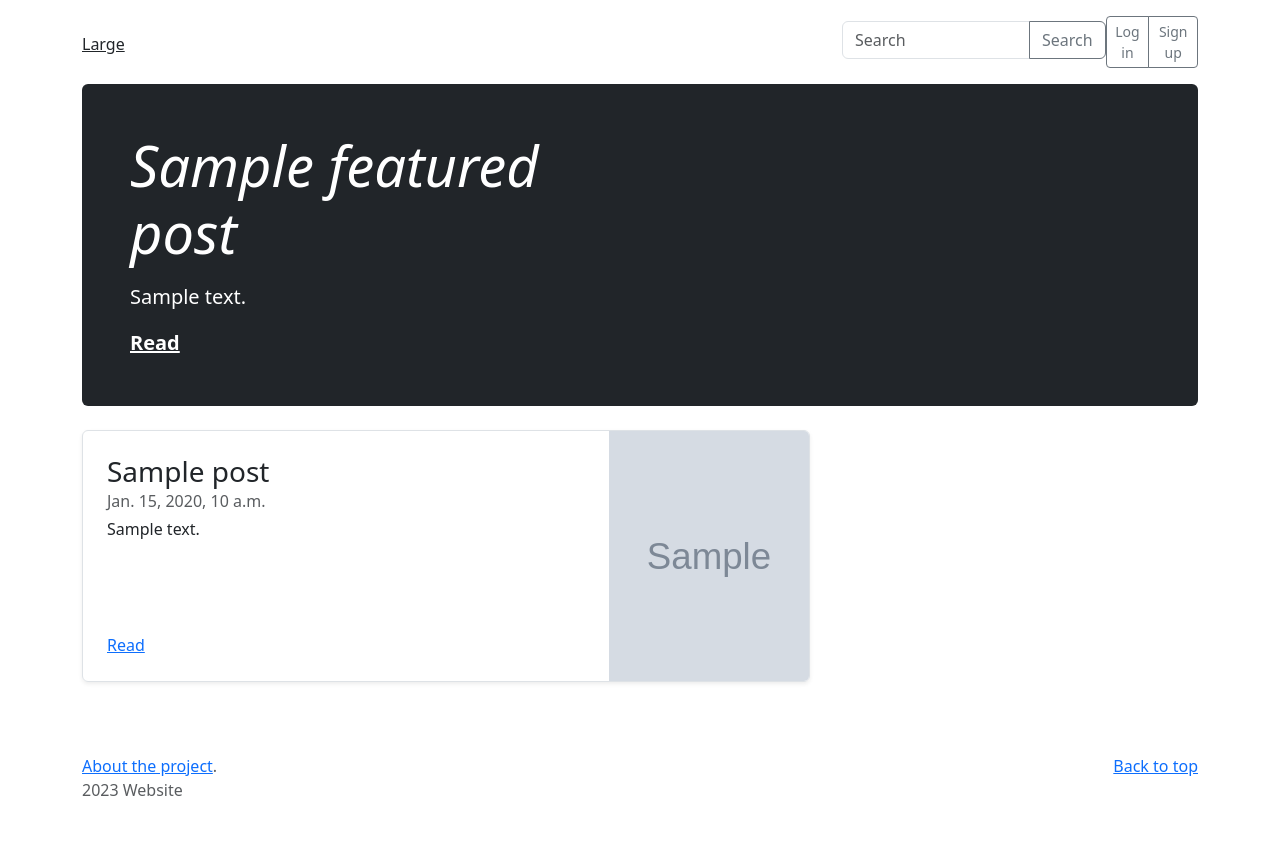
After one commit to choodfire/dictionary, a Django app: template post/templates/post/searchResults.html in a window 1280 px wide. The commit adds this page. Run offline with Django 3.2, Linux system fonts and the light colour scheme; the template is opened without the code that fills it: most values are stand-ins (such as "Sample title", 1, 10 or a date in 2020); grey boxes marked "Sample" are stand-in pictures.

Commit message:
added search

```diff
--- /dev/null
+++ b/post/templates/post/searchResults.html
@@ -0,0 +1,51 @@
+{% extends 'main.html' %}
+{% block content %}
+
+<main class="container">
+  {% for featuredPost in featuredPosts %}
+    <div class="p-4 p-md-5 mb-4 rounded text-bg-dark">
+      <div class="col-md-6 px-0">
+        <h1 class="display-4 fst-italic">{{ featuredPost.title }}</h1>
+        <p class="lead my-3">{{ featuredPost.description }}</p>
+        <p class="lead mb-0"><a href="{% url 'post' id=featuredPost.id %}" class="text-white fw-bold">Read</a></p>
+      </div>
+    </div>
+  {% endfor %}
+
+
+  <div class="row g-5">
+    <div class="col-md-8">
+<!--      button to add post instead from the firehose-->
+<!--      <h3 class="pb-4 mb-4 fst-italic border-bottom"> -->
+<!--        From the Firehose -->
+<!--      </h3>-->
+
+      {% for post in posts %}
+      <div class="col-md-20">
+          <div class="row g-0 border rounded overflow-hidden flex-md-row mb-4 shadow-sm h-md-250 position-relative">
+            <div class="col p-4 d-flex flex-column position-static">
+<!--&lt;!&ndash;              <strong class="d-inline-block mb-2 text-primary">World</strong>&ndash;&gt; probably main tag-->
+              <h3 class="mb-0">{{ post.title }}</h3>
+              <div class="mb-1 text-muted">{{ post.releaseDate }}</div>
+              <p class="card-text mb-auto">{{ post.description }}</p>
+              <a href="{% url 'post' id=post.id %}" class="stretched-link">Read</a>
+            </div>
+            <div class="col-auto d-none d-lg-block">
+<!--              <svg class="bd-placeholder-img" width="200" height="250" xmlns="http://www.w3.org/2000/svg" role="img" aria-label="Placeholder: Thumbnail" preserveAspectRatio="xMidYMid slice" focusable="false"><title>Placeholder</title><rect width="100%" height="100%" fill="#55595c"/><text x="50%" y="50%" fill="#eceeef" dy=".3em">Thumbnail</text></svg>-->
+              <img src="{{ post.image.url }}" width="200" height="250" class="bd-placeholder-img">
+            </div>
+          </div>
+      </div>
+      {% endfor %}
+
+<!--      <nav class="blog-pagination" aria-label="Pagination">-->
+<!--        <a class="btn btn-outline-primary rounded-pill" href="#">Older</a>-->
+<!--        <a class="btn btn-outline-secondary rounded-pill disabled">Newer</a>-->
+<!--      </nav>-->
+
+    </div>
+  </div>
+
+</main>
+
+{% endblock content %}
--- a/post/urls.py
+++ b/post/urls.py
@@ -5,5 +5,5 @@ from . import views
 urlpatterns = [
     path('', views.mainPage, name='mainPage'),
     path('post/<int:id>/', views.post, name='post'),
-    path('about/', views.about, name='about')
+    path('results', views.search, name='search')
 ]
--- a/templates/header.html
+++ b/templates/header.html
@@ -23,10 +23,14 @@
 <!--        <a class="link-secondary" href="#" aria-label="Search">-->
 <!--          <svg xmlns="http://www.w3.org/2000/svg" width="20" height="20" fill="none" stroke="currentColor" stroke-linecap="round" stroke-linejoin="round" stroke-width="2" class="mx-3" role="img" viewBox="0 0 24 24"><title>Search</title><circle cx="10.5" cy="10.5" r="7.5"/><path d="M21 21l-5.2-5.2"/></svg>-->
 <!--        </a>-->
-        <div class="input-group mb-1">
-          <input type="text" class="form-control" placeholder="Search" aria-label="Recipient's username" aria-describedby="button-addon2">
-          <button class="btn btn-outline-secondary" type="button" id="button-addon2">Search</button>
-        </div>
+<!--        <div class="input-group mb-1">-->
+<!--          <input type="text" class="form-control" placeholder="Search" aria-label="Recipient's username" aria-describedby="button-addon2">-->
+<!--          <button class="btn btn-outline-secondary" type="button" id="button-addon2">Search</button>-->
+<!--        </div>-->
+        <form class="input-group mb-1" method="get" action="/results">
+            <input name="search" type="text" class="form-control" placeholder="Search" aria-label="Recipient's username" aria-describedby="button-addon2">
+            <button class="btn btn-outline-secondary" type="submit" id="button-addon2">Search</button>
+        </form>
         <div class="btn-group">
           <a class="btn btn-sm btn-outline-secondary" href="" target="_blank" role="button">Log in</a>
           <a class="btn btn-sm btn-outline-secondary" href="" target="_blank" role="button">Sign up</a>
```
Also changed, not shown: post/views.py (+11 -3 lines).
